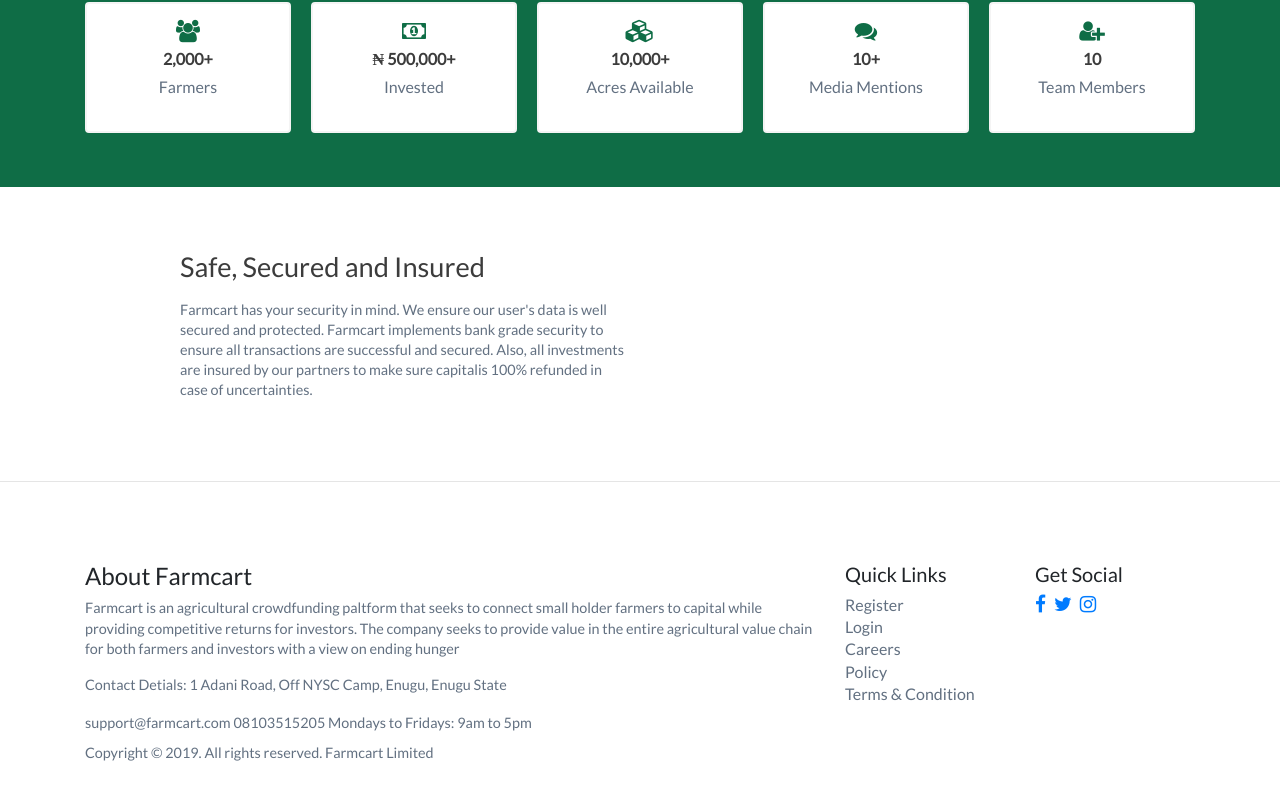
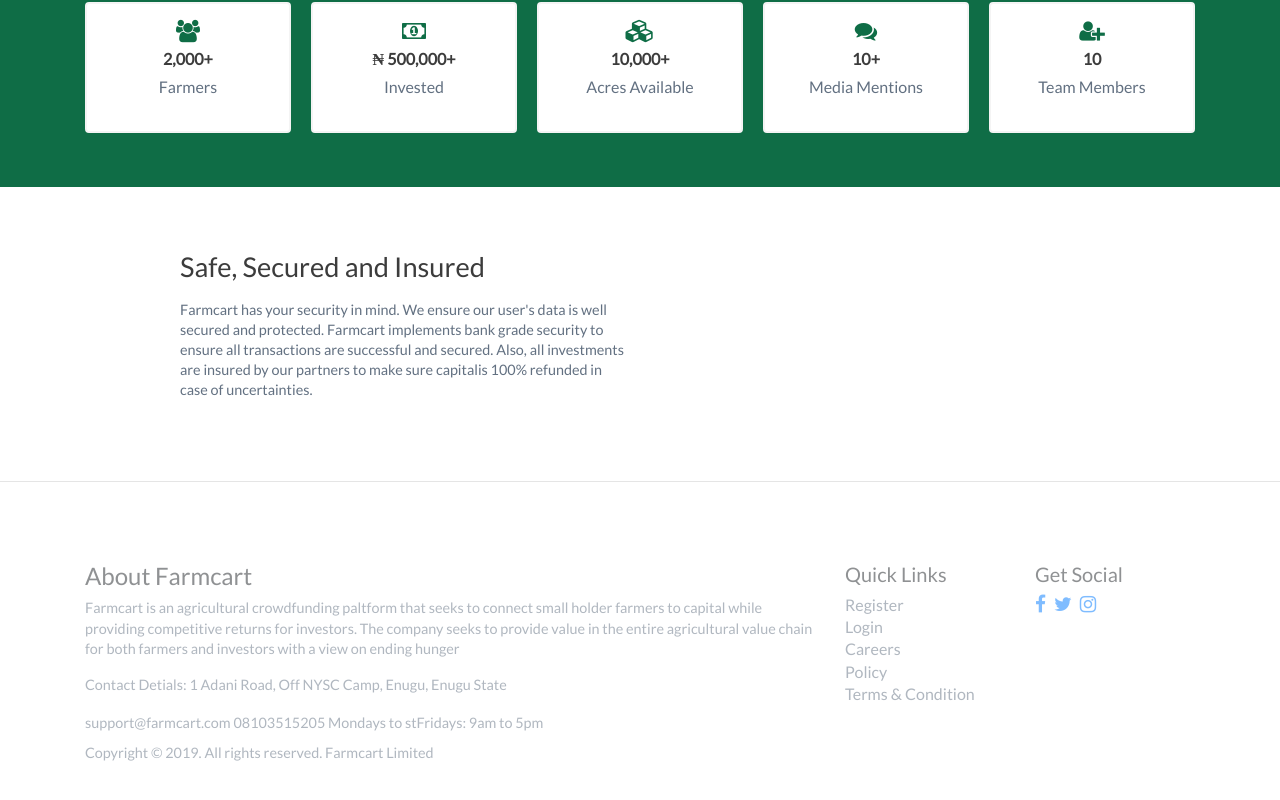
Before and after one commit to Achilles45/farmcart, a Vue app: page / in a window 1280 px wide. Shown: the part 2345-3145 px from the top of the page. Built offline with nearby package versions, Linux system fonts and the light colour scheme; the HTML template or start-up script is replaced by a standard one.

Commit message:
Finished initial design

```diff
--- a/src/components/Footer.vue
+++ b/src/components/Footer.vue
@@ -8,7 +8,7 @@
                         <h4>About Farmcart</h4>
                         <p>Farmcart is an agricultural crowdfunding paltform that seeks to connect small holder farmers to capital while providing competitive returns for investors. The company seeks to provide value in the entire agricultural value chain for both farmers and investors with a view on ending hunger</p>
                         <p> <small>Contact Detials:</small> 1 Adani Road, Off NYSC Camp, Enugu, Enugu State</p>
-                        <small>support@farmcart.com 08103515205 Mondays to Fridays: 9am to 5pm</small>
+                        <small>support@farmcart.com 08103515205 Mondays to  stFridays: 9am to 5pm</small>
                     </div>
                     <div class="col-md-4">
                         <div class="row">
@@ -48,6 +48,7 @@
 footer{
     .footer__contents{
         padding: 4rem 0;
+        opacity: .5;
        h4{
            font-family: 'Lato';
        }
```
